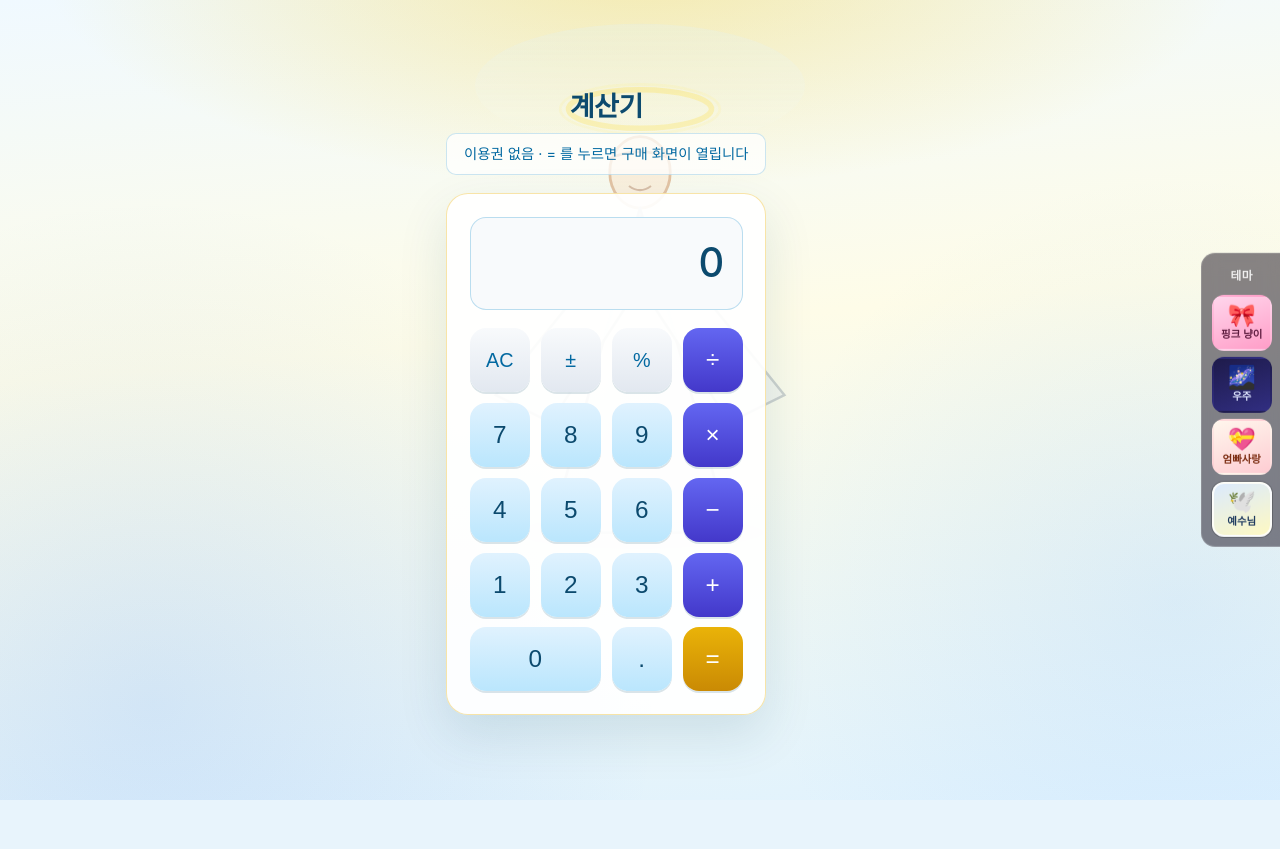
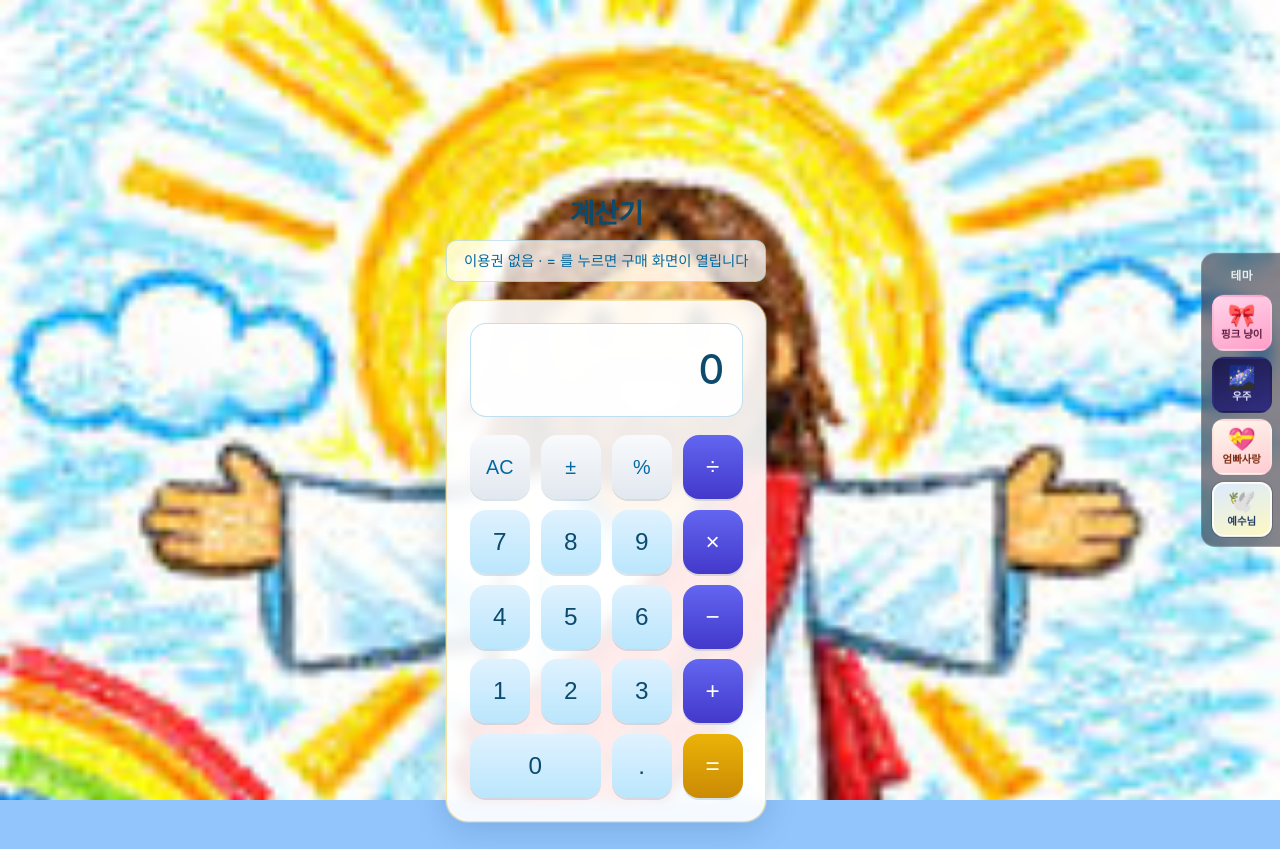
Before and after one commit to SerenePark/calculator, a website: page index.html in a window 1280 px wide. Both pictures are taken after a click on the button "예수님". Before the commit the page ends 800 px from the top, so only its background shows below. Drawn offline with Linux system fonts and the light colour scheme.

Commit message:
Add files via upload

```diff
--- a/themes.css
+++ b/themes.css
@@ -225,17 +225,13 @@ html[data-theme="parents"] {
   --key-shadow: 0 2px 0 rgba(180, 83, 9, 0.2);
 }
 
-/* --- 예수님 (하늘·빛 느낌의 오리지널 팔레트, 상표 이미지 없음) --- */
+/* --- 예수님: 참고 일러스트 배경 + 계산기를 가슴·배 쪽에 배치 (decor/jesus-scene.png) --- */
 html[data-theme="jesus"] {
-  --body-fallback: #e8f4fc;
-  --body-bg:
-    radial-gradient(ellipse 90% 55% at 50% -5%, rgba(250, 204, 21, 0.35) 0%, transparent 52%),
-    radial-gradient(circle at 12% 88%, rgba(59, 130, 246, 0.14) 0%, transparent 38%),
-    radial-gradient(circle at 92% 75%, rgba(147, 197, 253, 0.2) 0%, transparent 32%),
-    linear-gradient(175deg, #f0f9ff 0%, #fefce8 42%, #e0f2fe 100%);
+  --body-fallback: #93c5fd;
+  --body-bg: linear-gradient(180deg, #7dd3fc 0%, #bae6fd 35%, #fef9c3 100%);
   --bg: #e0f2fe;
-  --surface: rgba(255, 255, 255, 0.92);
-  --surface-raised: #f8fafc;
+  --surface: rgba(255, 255, 255, 0.9);
+  --surface-raised: rgba(255, 255, 255, 0.95);
   --text: #0c4a6e;
   --text-muted: #0369a1;
   --accent: #0284c7;
@@ -340,12 +336,43 @@ html[data-theme="jesus"] body::before {
   inset: 0;
   z-index: 0;
   pointer-events: none;
-  background: url("decor/jesus-doodle.svg") center 4% / min(440px, 92vw) no-repeat;
-  opacity: 0.32;
+  background-color: #7dd3fc;
+  background-image: url("decor/jesus-scene.png");
+  background-repeat: no-repeat;
+  background-size: cover;
+  background-position: center 22%;
+  opacity: 1;
 }
 
 html[data-theme="jesus"] body::after {
   content: none;
+}
+
+html[data-theme="jesus"] body {
+  align-items: flex-start;
+  justify-content: center;
+  padding-top: clamp(0.25rem, 2vh, 1.25rem);
+}
+
+html[data-theme="jesus"] main.app {
+  margin-top: clamp(5.5rem, 22vh, 11.5rem);
+}
+
+html[data-theme="jesus"] .calculator {
+  backdrop-filter: blur(6px);
+  box-shadow:
+    0 8px 32px rgba(12, 74, 110, 0.2),
+    0 0 0 1px rgba(255, 255, 255, 0.35);
+}
+
+@media (max-width: 520px) {
+  html[data-theme="jesus"] body::before {
+    background-position: center 18%;
+  }
+
+  html[data-theme="jesus"] main.app {
+    margin-top: clamp(4.5rem, 18vh, 9rem);
+  }
 }
 
 html[data-theme="space"] body::before {
```
Also changed, not shown: decor/jesus-scene.png (added).
